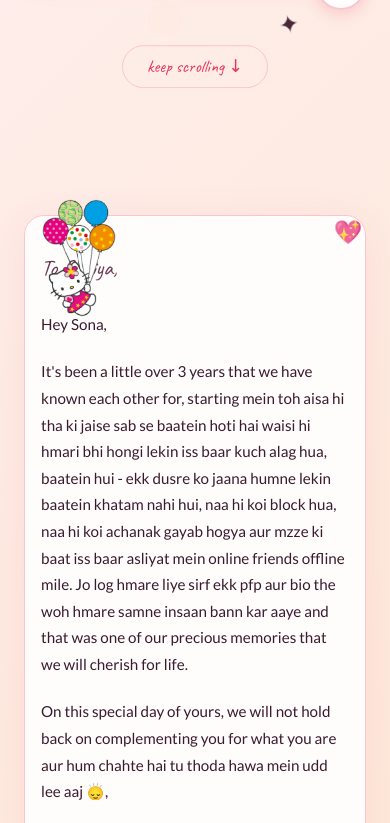
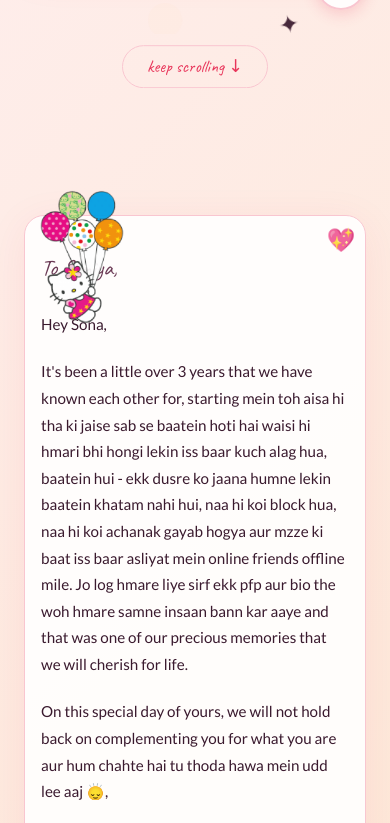
Before and after one commit to papocun/soniya--birthday, a plain HTML site: page index.html in a window 390 px wide. Shown: the part 810-1633 px from the top of the page. Drawn offline with nearby package versions, Linux system fonts and the light colour scheme; a web font is replaced by a local one.

Commit message:
size change

```diff
--- a/style.css
+++ b/style.css
@@ -589,25 +589,32 @@ footer .footer-date { opacity: 0.75; font-size: 0.8rem; margin-top: 0.3rem; }
   }
 
   .letter-corner {
-    width: 132px;
-    max-width: 38vw;
-    opacity: 1;
+    width: 96px;
+    max-width: 28vw;
+    opacity: 0.95;
   }
 
   .corner-top-left {
-    top: -24px;
-    left: -12px;
+    width: 150px;
+    max-width: 42vw;
+    top: -34px;
+    left: -18px;
+    z-index: 2;
   }
 
   .corner-bottom-right {
-    bottom: -22px;
-    right: -10px;
+    width: 96px;
+    max-width: 28vw;
+    bottom: -18px;
+    right: -8px;
   }
 
   .letter-heart {
-    top: 0.35rem;
-    right: 0.35rem;
+    position: absolute;
+    top: 0.8rem;
+    right: 0.8rem;
     font-size: 1.1rem;
+    z-index: 3;
   }
 
   .letter-inner p {
```
